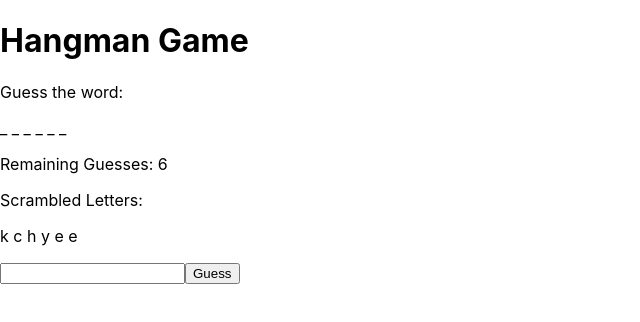
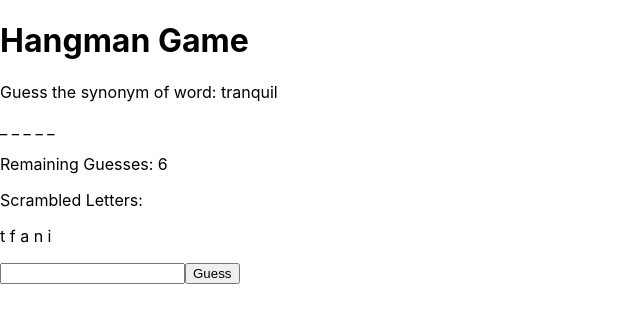
Before and after one commit to GatosTheDog/hack_2023_synonym, a React (Create React App) app: page / in a window 1280 px wide. Shown: the top 322 px of the page, without its empty margins (0-640 px from the left). Built offline with nearby package versions, Linux system fonts and the light colour scheme.

Commit message:
added synonym

```diff
--- a/src/Components/HangmanGame.js
+++ b/src/Components/HangmanGame.js
@@ -3,6 +3,7 @@ import synonyms from '../data/synonyms.json'
 
 const HangmanGame = () => {
   const [word, setWord] = useState("");
+  const [solution, setSolution] = useState("");
   const [scrambledLetters, setScrambledLetters] = useState([]);
   const [guessedLetters, setGuessedLetters] = useState([]);
   const [guess, setGuess] = useState("");
@@ -14,19 +15,22 @@ const HangmanGame = () => {
   }, []);
 
   useEffect(() => {
-    setScrambledLetters(scrambleWord(word));
-  }, [word]);
+    setScrambledLetters(scrambleWord(solution));
+  }, [solution]);
 
 
   const fetchRandomWord = () => {
     const randomGroup = synonyms.group[Math.floor(Math.random() * 20)];
-    const randomWord = randomGroup[Math.floor(Math.random() * randomGroup.length)];
-    console.log('aaaaaaaaaaaaaaaa',randomGroup, randomWord);
-    setWord(randomWord);
+    const randomWordToFindSynonym = randomGroup[Math.floor(Math.random() * randomGroup.length)];
+    const randomWordSolution = randomGroup[Math.floor(Math.random() * randomGroup.length)];
+    console.log('aaaaaaaaaaaaaaaa',randomGroup, randomWordToFindSynonym, randomWordSolution);
+    setWord(randomWordToFindSynonym);
+    setSolution(randomWordSolution);
+
   };
 
-  const scrambleWord = (word) => {
-    const scrambled = word.split("").sort(() => Math.random() - 0.5);
+  const scrambleWord = (solution) => {
+    const scrambled = solution.split("").sort(() => Math.random() - 0.5);
     return scrambled;
   };
 
@@ -44,7 +48,7 @@ const HangmanGame = () => {
     const updatedGuessedLetters = [...guessedLetters, guess];
     setGuessedLetters(updatedGuessedLetters);
 
-    if (!word.includes(guess)) {
+    if (!solution.includes(guess)) {
       setRemainingGuesses(remainingGuesses - 1);
     }
 
@@ -55,7 +59,7 @@ const HangmanGame = () => {
     setGuess("");
   };
 
-  const maskedWord = word
+  const maskedWord = solution
     .split("")
     .map((letter) => (guessedLetters.includes(letter) ? letter : "_"))
     .join(" ");
@@ -63,7 +67,7 @@ const HangmanGame = () => {
   return (
     <div>
       <h1>Hangman Game</h1>
-      <p>Guess the word:</p>
+      <p>Guess the synonym of word: {word}</p>
       <p>{maskedWord}</p>
       <p>Remaining Guesses: {remainingGuesses}</p>
       {!gameOver && remainingGuesses > 0 && (
```
